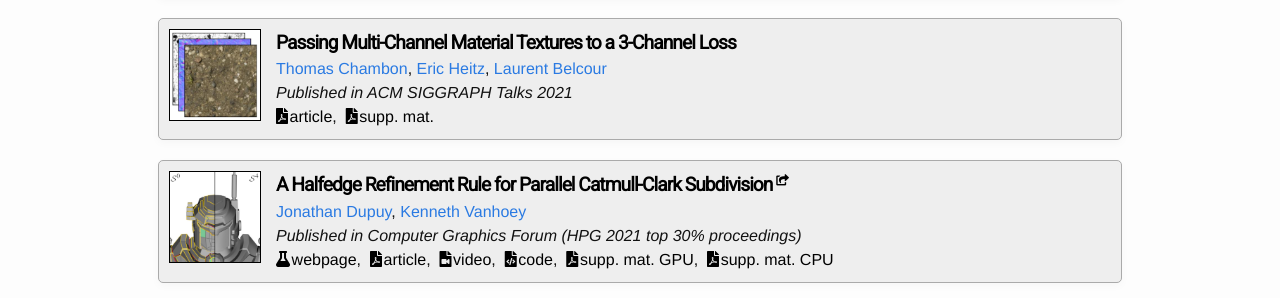
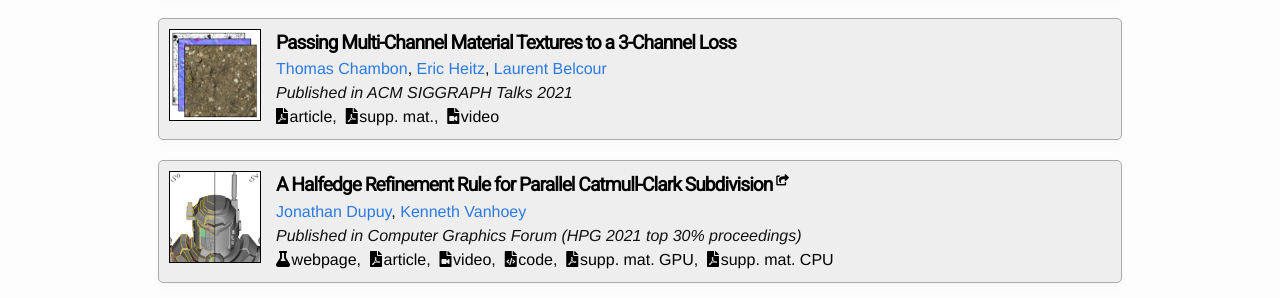
Before and after one commit to unity-grenoble/website, a Jekyll site: the page built from publications.html, in a window 1280 px wide and 900 px high. Shown: the part 402-700 px from the top of the window. Built offline with Jekyll 4.4.1, drawn with Linux system fonts in a browser that asks for light colours.

Commit message:
3 channels loss talk: add video link

```diff
--- a/_posts/2021-06-24-3channels_loss.markdown
+++ b/_posts/2021-06-24-3channels_loss.markdown
@@ -14,6 +14,7 @@ thumbnail: "/images/thumbnails/publication_texture_3channels_loss.png"
 materials: [
 	{ type: "document", name: "article", url: "https://arxiv.org/pdf/2105.13012" },
     { type: "document", name: "supp. mat.",  url: "https://drive.google.com/file/d/1rP-LlOOm1kd2mypVwj0XZKNjMqb9vwxi/view?usp=sharing" },
+    { type: "video", name: "video", url: "https://www.youtube.com/watch?v=Rxvv2T3ZBos"},
 ]
 ---
 
```
